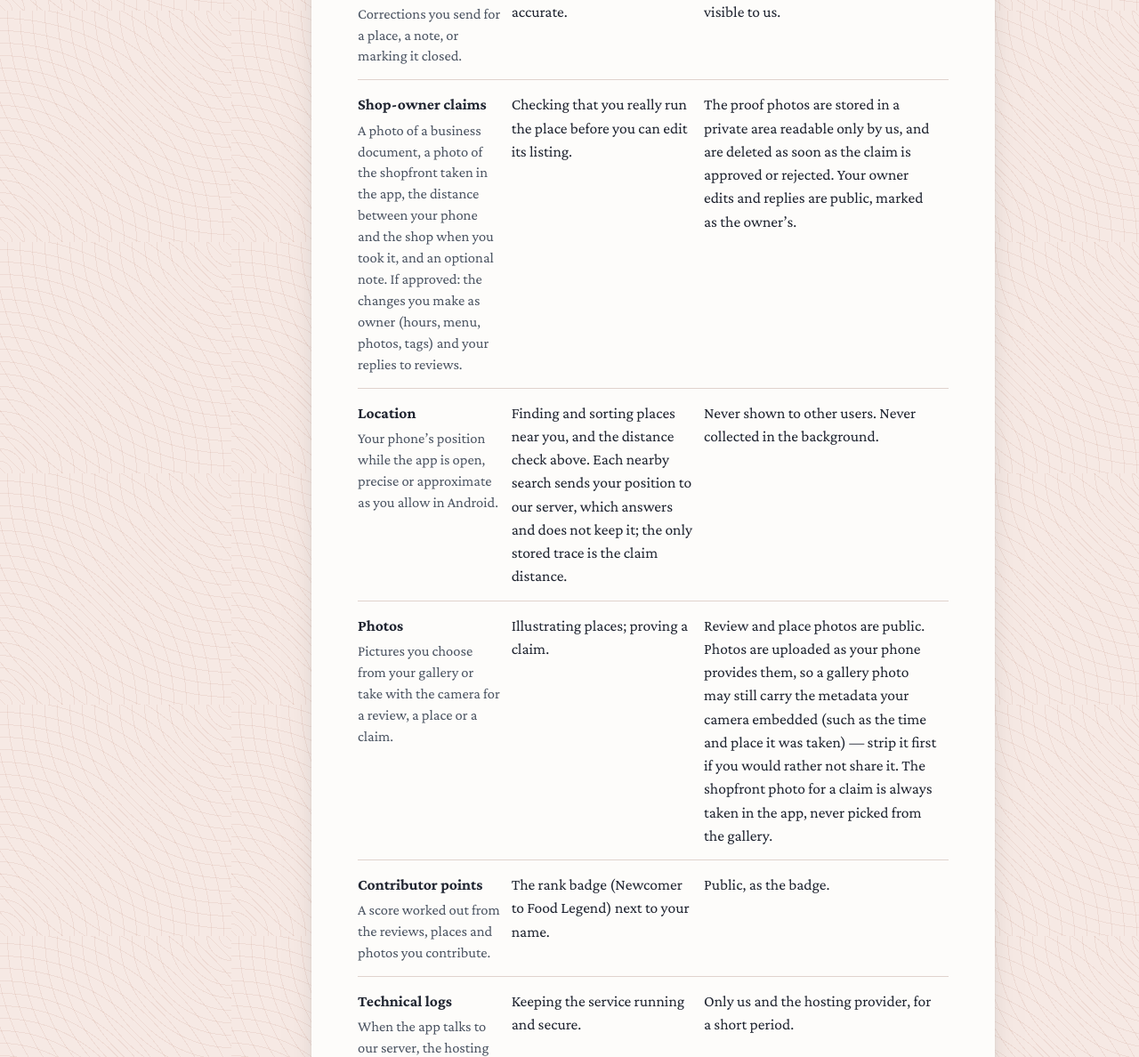
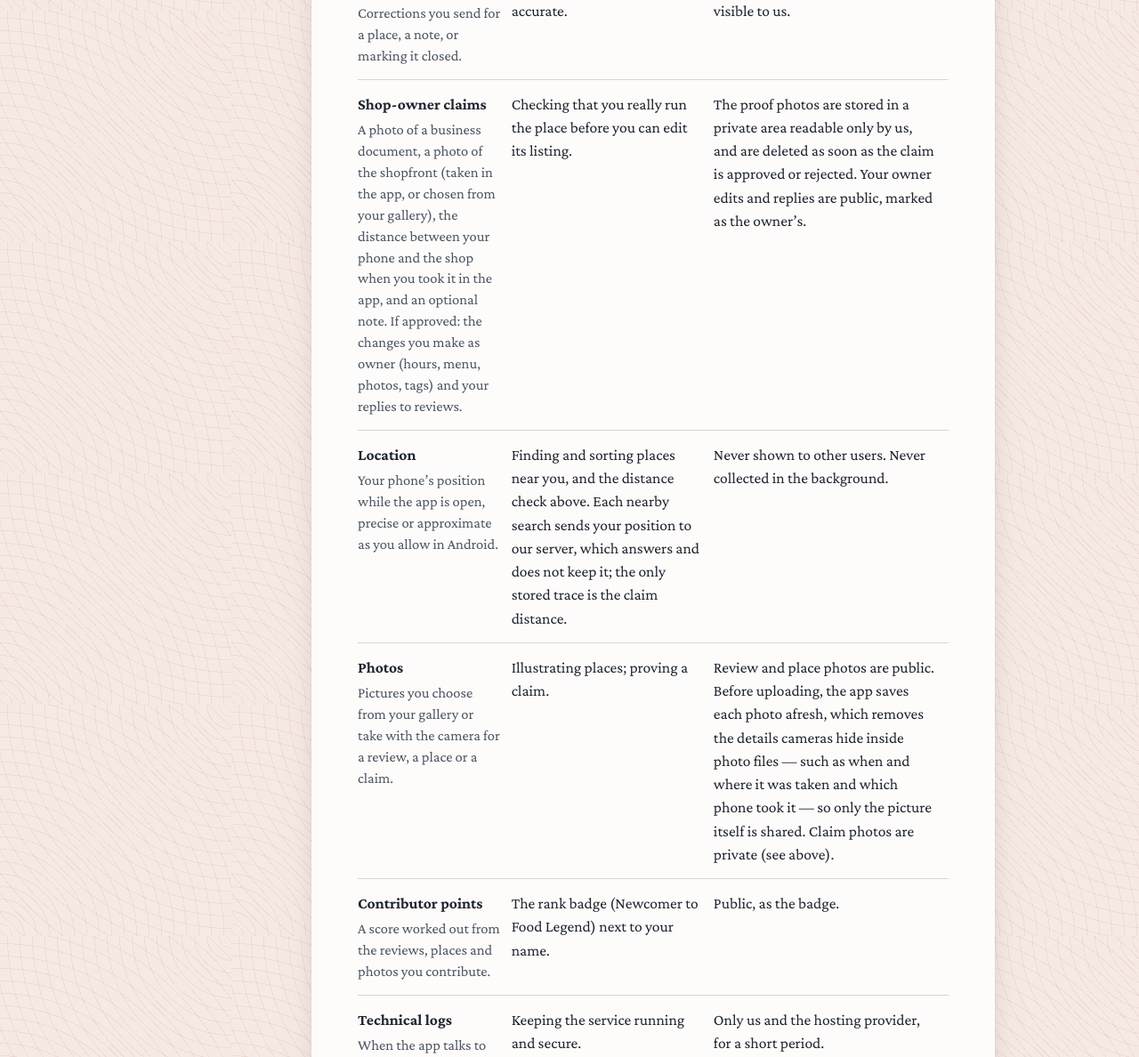
Before and after one commit to kjgoh5186/toos-site, a plain HTML site: page privacy.html in a window 1280 px wide. Shown: the part 2068-3256 px from the top of the page at 89% size. Drawn offline with nearby package versions, Linux system fonts and the light colour scheme.

Commit message:
Privacy: photos are uploaded without their metadata; gallery shop photos
Co-Authored-By: Claude Opus 5.5 <noreply@anthropic.com>
Claude-Session: https://claude.ai/code/session_01Ds4Pc7p7JnPmSeqEigjeGt

```diff
--- a/privacy.html
+++ b/privacy.html
@@ -107,7 +107,7 @@
             <td data-label="Who sees it">Applied to the place; the note is visible to us.</td>
           </tr>
           <tr>
-            <td data-label="Data">Shop-owner claims<small>A photo of a business document, a photo of the shopfront taken in the app, the distance between your phone and the shop when you took it, and an optional note. If approved: the changes you make as owner (hours, menu, photos, tags) and your replies to reviews.</small></td>
+            <td data-label="Data">Shop-owner claims<small>A photo of a business document, a photo of the shopfront (taken in the app, or chosen from your gallery), the distance between your phone and the shop when you took it in the app, and an optional note. If approved: the changes you make as owner (hours, menu, photos, tags) and your replies to reviews.</small></td>
             <td data-label="Why">Checking that you really run the place before you can edit its listing.</td>
             <td data-label="Who sees it">The proof photos are stored in a private area readable only by us, and are deleted as soon as the claim is approved or rejected. Your owner edits and replies are public, marked as the owner’s.</td>
           </tr>
@@ -119,7 +119,7 @@
           <tr>
             <td data-label="Data">Photos<small>Pictures you choose from your gallery or take with the camera for a review, a place or a claim.</small></td>
             <td data-label="Why">Illustrating places; proving a claim.</td>
-            <td data-label="Who sees it">Review and place photos are public. Photos are uploaded as your phone provides them, so a gallery photo may still carry the metadata your camera embedded (such as the time and place it was taken) — strip it first if you would rather not share it. The shopfront photo for a claim is always taken in the app, never picked from the gallery.</td>
+            <td data-label="Who sees it">Review and place photos are public. Before uploading, the app saves each photo afresh, which removes the details cameras hide inside photo files — such as when and where it was taken and which phone took it — so only the picture itself is shared. Claim photos are private (see above).</td>
           </tr>
           <tr>
             <td data-label="Data">Contributor points<small>A score worked out from the reviews, places and photos you contribute.</small></td>
```
